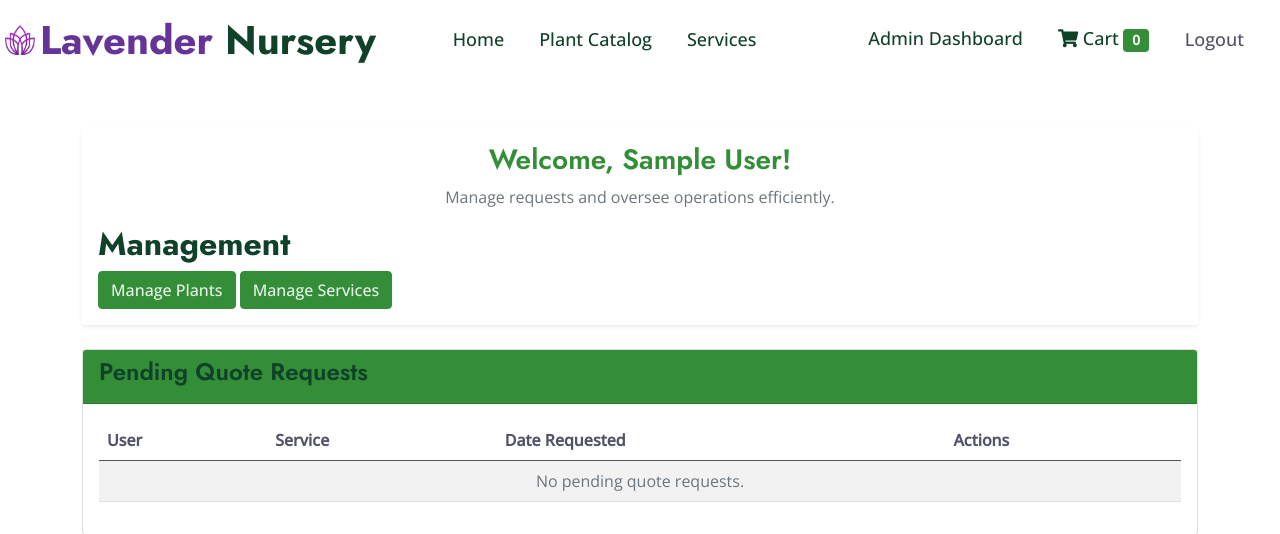
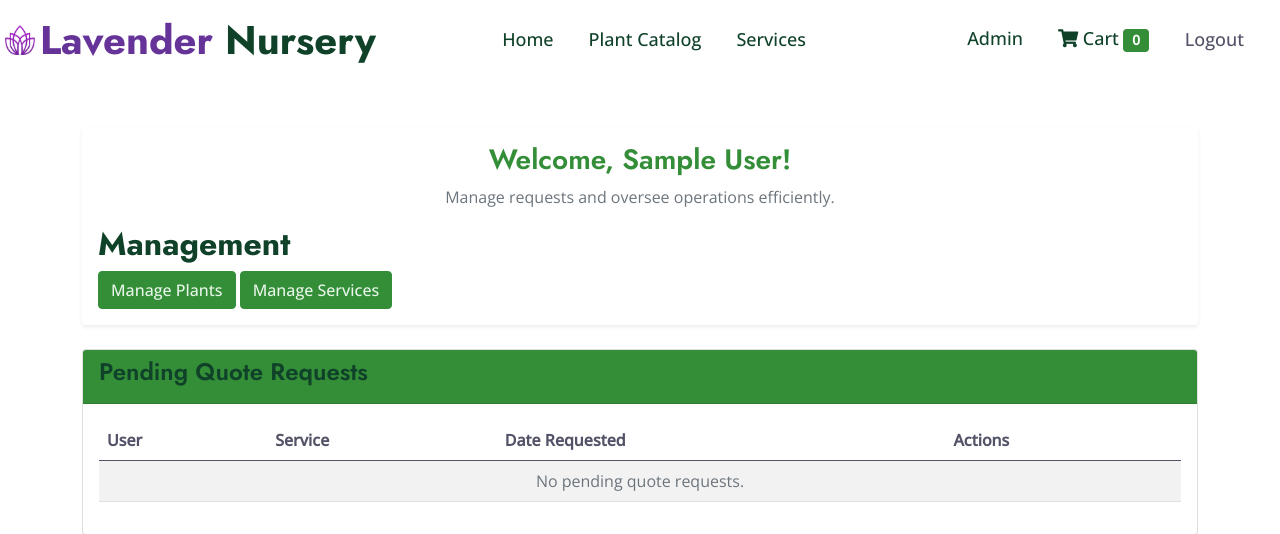
Before and after one commit to Martokim/EmobilisFinalProject, a Django app: page /admin-dashboard/ in a window 1280 px wide. Shown: the top 534 px of the page. Run offline with Django 5.2, Linux system fonts and the light colour scheme; the visitor is signed in with stand-in values (Sample User, id 1); data that the repository does not hold is empty; some libraries are stand-ins or nearby versions.

Commit message:
dynamic links based on user roles

```diff
--- a/my_app/templates/partials/navbar.html
+++ b/my_app/templates/partials/navbar.html
@@ -18,7 +18,7 @@
                 {% if user.is_authenticated %}
                     {% if user.is_staff %}
                         <li class="nav-item">
-                            <a class="nav-link" href="{% url 'admin_dashboard' %}">Admin Dashboard</a>
+                            <a class="nav-link" href="{% url 'admin_dashboard' %}">Admin</a>
                         </li>
                     {% else %}
                         <li class="nav-item">
```
